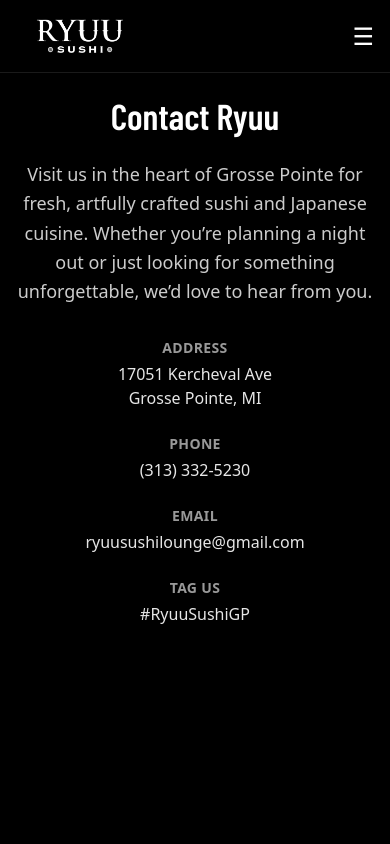
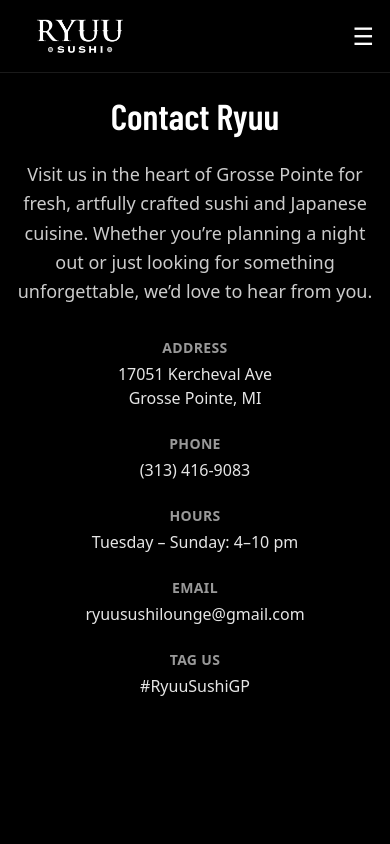
Before and after one commit to AaronRDurant/ryuu-sushi, a Next.js app: page /contact in a window 390 px wide. Shown: the top 844 px of the page. Built offline with nearby package versions, Linux system fonts and the light colour scheme.

Commit message:
Update phone number and add hours

```diff
--- a/src/app/contact/page.tsx
+++ b/src/app/contact/page.tsx
@@ -25,9 +25,16 @@
           <p className="font-semibold uppercase text-sm tracking-wide text-white/60 mb-1">
             Phone
           </p>
-          <a href="tel:13133325230" className="hover:underline">
-            (313) 332-5230
+          <a href="tel:13134169083" className="hover:underline">
+            (313) 416-9083
           </a>
+        </div>
+
+        <div>
+          <p className="font-semibold uppercase text-sm tracking-wide text-white/60 mb-1">
+            Hours
+          </p>
+          <p>Tuesday – Sunday: 4–10 pm</p>
         </div>
 
         <div>
```
